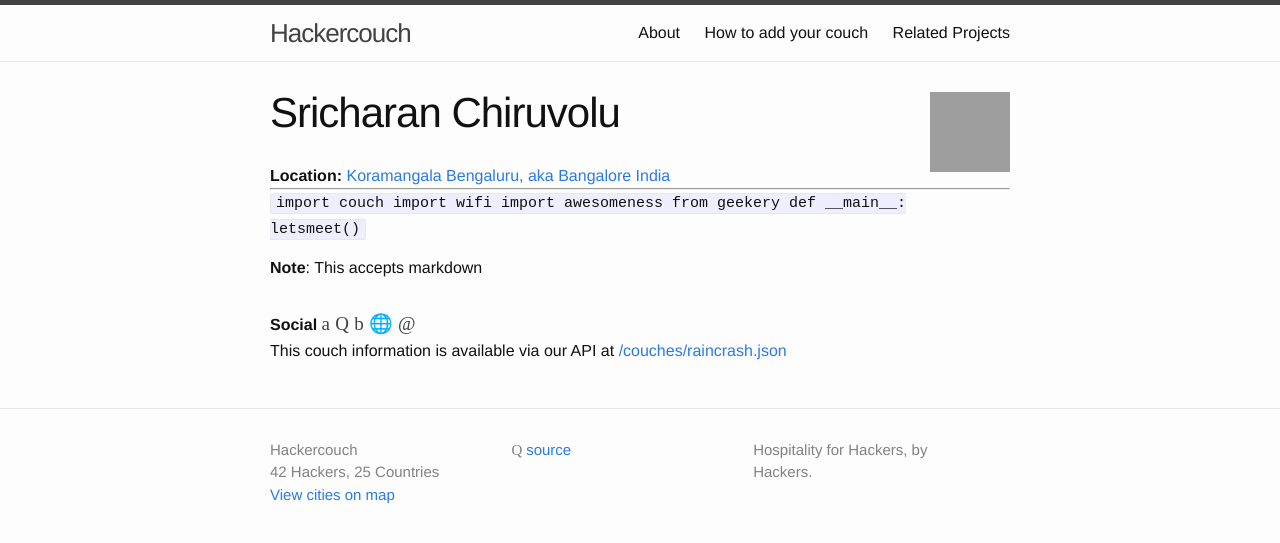
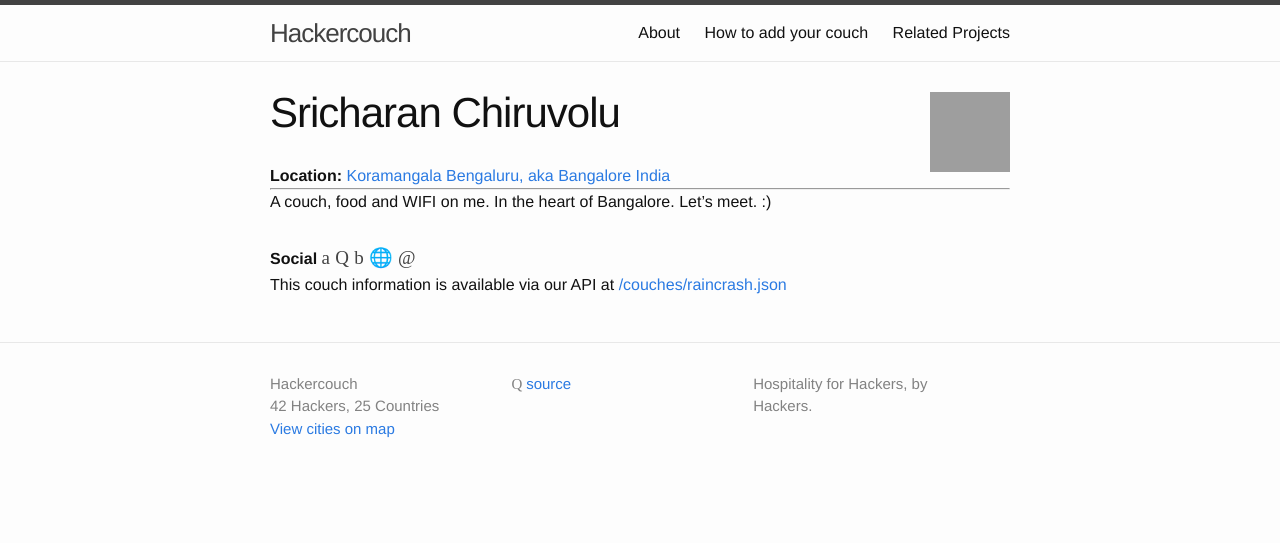
Before and after one commit to hackercouch/hackercouch, a Jekyll site: the page built from _couches/raincrash.md, in a window 1280 px wide, cut to the strip 0-543 px from the top of the page. Built offline with Jekyll 4.4.1, drawn with Linux system fonts in a browser that asks for light colours; some web fonts are replaced; grey boxes are pictures that could not be loaded.

Commit message:
Update raincrash.md

````diff
--- a/_couches/raincrash.md
+++ b/_couches/raincrash.md
@@ -10,11 +10,4 @@ website: http://sricharan.xyz
 facebook: Sricharanized
 ---
 
-```import couch
-import wifi
-import awesomeness from geekery
-def __main__:
-  letsmeet()
-```
-
-**Note**: This accepts markdown
+A couch, food and WIFI on me. In the heart of Bangalore. Let's meet. :)
````
